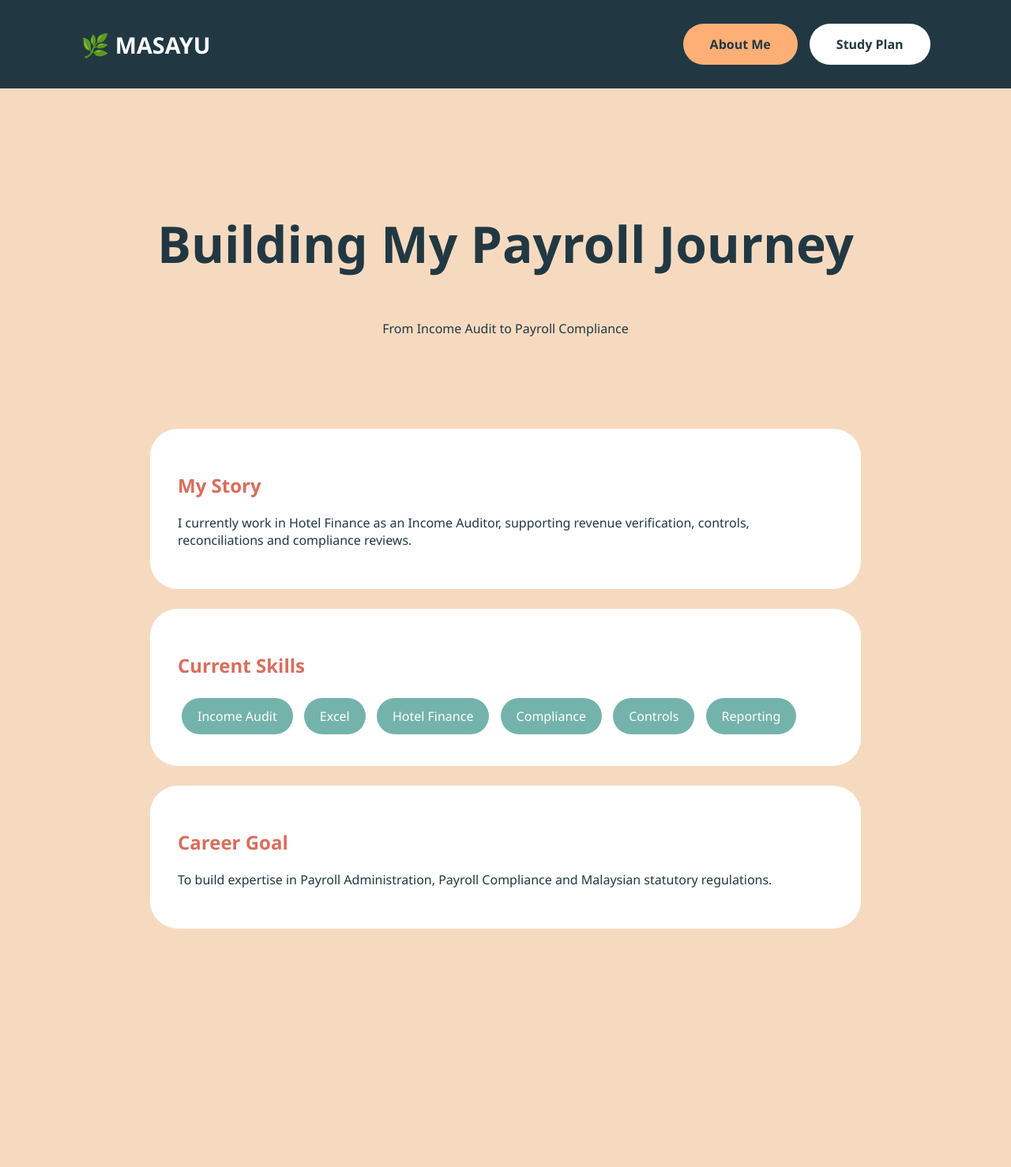
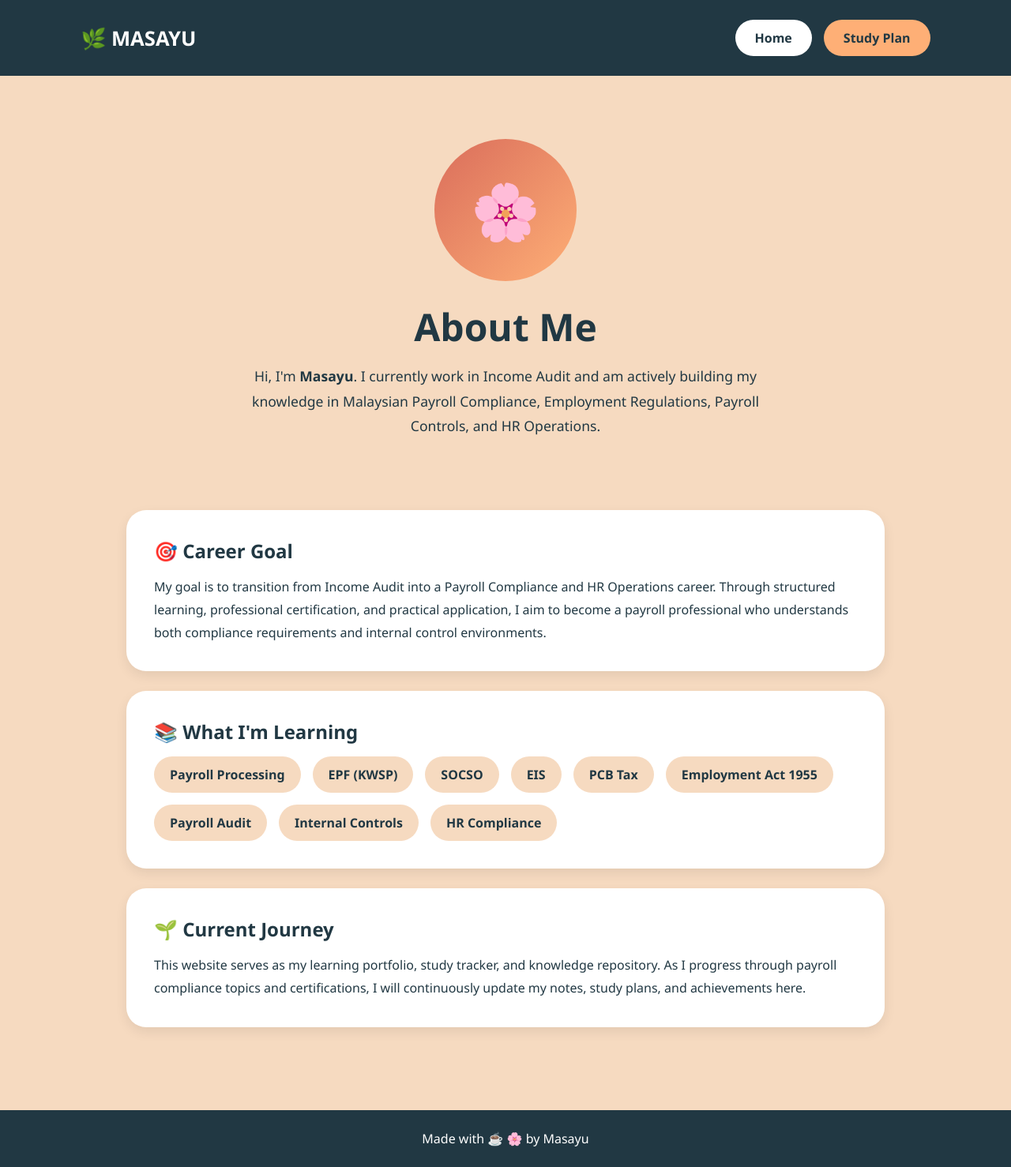
Before and after one commit to m4s4yu/payroll-study-hub, a plain HTML site: page about.html in a window 1280 px wide. Shown: the whole page at 79% size. Before the commit the page ends 1261 px from the top, so only its background shows below. Drawn offline with Linux system fonts and the light colour scheme.

Commit message:
Update about.html

```diff
--- a/about.html
+++ b/about.html
@@ -4,165 +4,221 @@
 <head>
     <meta charset="UTF-8">
     <meta name="viewport" content="width=device-width, initial-scale=1.0">
-<title>About Me</title>
+    <title>About Me | Payroll Compliance Learning Hub</title>
 
     <style>
-
-body{
-    margin:0;
-    font-family:'Segoe UI',sans-serif;
-    background:#F6DAC0;
-    color:#213843;
+        * {
+            margin: 0;
+            padding: 0;
+            box-sizing: border-box;
         }
 
-nav{
-    display:flex;
-    justify-content:space-between;
-    align-items:center;
-    padding:30px 8%;
-    background:#213843;
+        body {
+            font-family: "Segoe UI", sans-serif;
+            background: #F6DAC0;
+            color: #213843;
         }
 
-.logo{
-    color:white;
-    text-decoration:none;
-    font-size:1.8rem;
-    font-weight:700;
+        nav {
+            background: #213843;
+            padding: 25px 8%;
+            display: flex;
+            justify-content: space-between;
+            align-items: center;
         }
 
-.nav-buttons{
-    display:flex;
-    gap:15px;
+        .logo {
+            text-decoration: none;
+            color: white;
+            font-weight: 700;
+            font-size: 1.6rem;
         }
 
-.nav-buttons a{
-    text-decoration:none;
-    padding:15px 34px;
-    border-radius:999px;
-    font-weight:600;
+        .nav-links {
+            display: flex;
+            gap: 15px;
         }
 
-.about-btn{
-    background:#FEAF76;
-    color:#213843;
+        .nav-links a {
+            text-decoration: none;
+            padding: 12px 25px;
+            border-radius: 999px;
+            font-weight: 600;
         }
 
-.study-btn{
-    background:white;
-    color:#213843;
+        .home-btn {
+            background: white;
+            color: #213843;
         }
 
-.hero{
-    text-align:center;
-    padding:100px 20px;
+        .study-btn {
+            background: #FEAF76;
+            color: #213843;
         }
 
-.hero h1{
-    font-size:4rem;
+        .hero {
+            text-align: center;
+            padding: 80px 20px 50px;
         }
 
-.container{
-    max-width:900px;
-    margin:auto;
-    padding:0 20px 60px;
+        .profile-circle {
+            width: 180px;
+            height: 180px;
+            margin: auto;
+            border-radius: 50%;
+            background: linear-gradient(135deg, #DA6D5B, #FEAF76);
+            display: flex;
+            align-items: center;
+            justify-content: center;
+            font-size: 70px;
+            margin-bottom: 25px;
         }
 
-.card{
-    background:white;
-    padding:35px;
-    border-radius:35px;
-    margin-bottom:25px;
+        .hero h1 {
+            font-size: 3rem;
+            margin-bottom: 15px;
         }
 
-.card h2{
-    color:#DA6D5B;
+        .hero p {
+            max-width: 700px;
+            margin: auto;
+            line-height: 1.8;
+            font-size: 1.1rem;
         }
 
-.skills{
-    margin-top:20px;
+        .section {
+            max-width: 1000px;
+            margin: auto;
+            padding: 40px 20px;
         }
 
-.skill{
-    display:inline-block;
-    padding:12px 20px;
-    border-radius:999px;
-    background:#74B3AB;
-    color:white;
-    margin:5px;
+        .card {
+            background: white;
+            border-radius: 25px;
+            padding: 35px;
+            margin-bottom: 25px;
+            box-shadow: 0 6px 15px rgba(0,0,0,0.08);
         }
 
+        .card h2 {
+            margin-bottom: 15px;
+            color: #213843;
+        }
+
+        .card p {
+            line-height: 1.8;
+        }
+
+        .skills {
+            display: flex;
+            flex-wrap: wrap;
+            gap: 15px;
+            margin-top: 15px;
+        }
+
+        .skill {
+            background: #F6DAC0;
+            padding: 12px 20px;
+            border-radius: 999px;
+            font-weight: 600;
+        }
+
+        footer {
+            background: #213843;
+            color: white;
+            text-align: center;
+            padding: 25px;
+            margin-top: 40px;
+        }
+
+        @media (max-width: 768px) {
+            nav {
+                flex-direction: column;
+                gap: 15px;
+            }
+
+            .hero h1 {
+                font-size: 2.3rem;
+            }
+        }
     </style>
 </head>
 
 <body>
 
     <nav>
-
         <a href="index.html" class="logo">🌿 MASAYU</a>
 
-<div class="nav-buttons">
-
-<a href="about.html" class="about-btn">About Me</a>
-
+        <div class="nav-links">
+            <a href="index.html" class="home-btn">Home</a>
             <a href="study-plan.html" class="study-btn">Study Plan</a>
-
         </div>
-
     </nav>
 
     <section class="hero">
 
-<h1>Building My Payroll Journey</h1>
+        <div class="profile-circle">
+            🌸
+        </div>
+
+        <h1>About Me</h1>
 
         <p>
-From Income Audit to Payroll Compliance
+            Hi, I'm <strong>Masayu</strong>.
+            I currently work in Income Audit and am actively building
+            my knowledge in Malaysian Payroll Compliance, Employment
+            Regulations, Payroll Controls, and HR Operations.
         </p>
 
     </section>
 
-<div class="container">
+    <section class="section">
 
         <div class="card">
-
-<h2>My Story</h2>
+            <h2>🎯 Career Goal</h2>
 
             <p>
-I currently work in Hotel Finance as an Income Auditor,
-supporting revenue verification, controls, reconciliations
-and compliance reviews.
+                My goal is to transition from Income Audit into a Payroll
+                Compliance and HR Operations career. Through structured
+                learning, professional certification, and practical
+                application, I aim to become a payroll professional who
+                understands both compliance requirements and internal
+                control environments.
             </p>
-
         </div>
 
         <div class="card">
-
-<h2>Current Skills</h2>
+            <h2>📚 What I'm Learning</h2>
 
             <div class="skills">
-
-<span class="skill">Income Audit</span>
-<span class="skill">Excel</span>
-<span class="skill">Hotel Finance</span>
-<span class="skill">Compliance</span>
-<span class="skill">Controls</span>
-<span class="skill">Reporting</span>
-
+                <div class="skill">Payroll Processing</div>
+                <div class="skill">EPF (KWSP)</div>
+                <div class="skill">SOCSO</div>
+                <div class="skill">EIS</div>
+                <div class="skill">PCB Tax</div>
+                <div class="skill">Employment Act 1955</div>
+                <div class="skill">Payroll Audit</div>
+                <div class="skill">Internal Controls</div>
+                <div class="skill">HR Compliance</div>
             </div>
-
         </div>
 
         <div class="card">
-
-<h2>Career Goal</h2>
+            <h2>🌱 Current Journey</h2>
 
             <p>
-To build expertise in Payroll Administration,
-Payroll Compliance and Malaysian statutory regulations.
+                This website serves as my learning portfolio, study tracker,
+                and knowledge repository. As I progress through payroll
+                compliance topics and certifications, I will continuously
+                update my notes, study plans, and achievements here.
             </p>
-
         </div>
 
-</div>
+    </section>
+
+    <footer>
+        Made with ☕ 🌸 by Masayu
+    </footer>
 
 </body>
 
```
Lines whose indentation alone changed are shown as unchanged.
